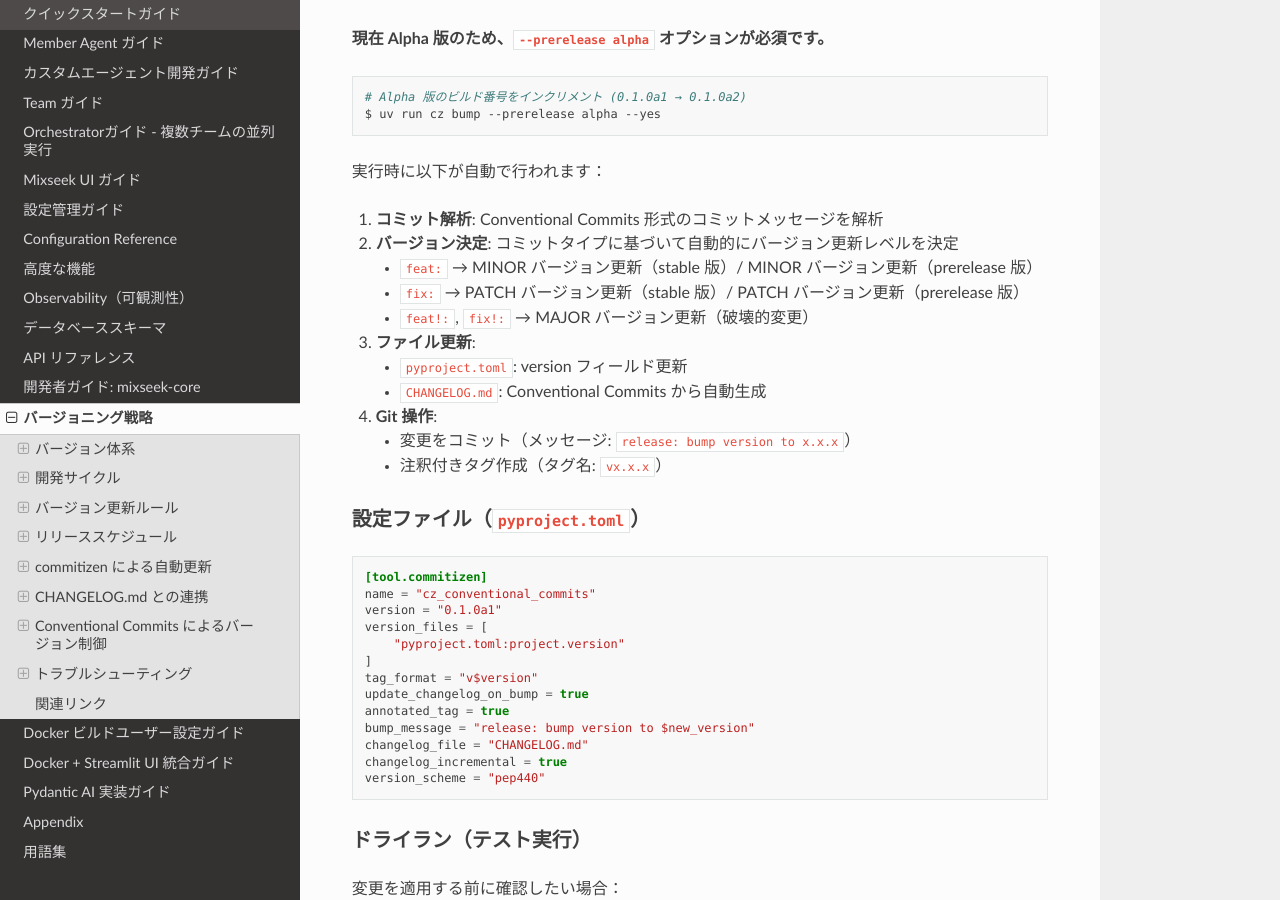
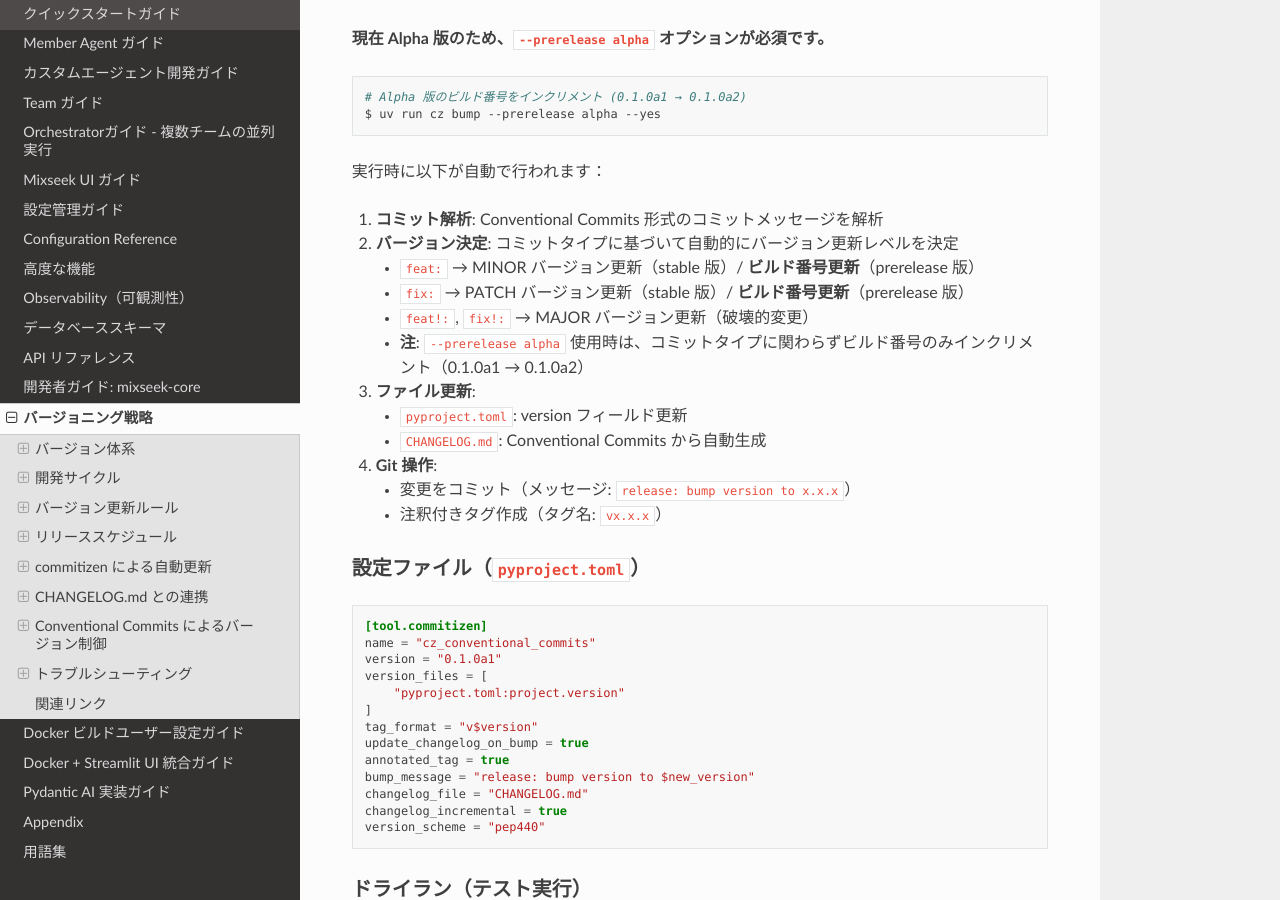
Before and after one commit to mixseek/mixseek-core, a Sphinx documentation site: the page built from docs/versioning.md, in a window 1280 px wide and 900 px high, scrolled down 4102 px. Built offline with Sphinx 7.4.7 and the Read the Docs theme 3.1.0, drawn with Linux system fonts in a browser that asks for light colours.

Commit message:
docs: clarify prerelease version bump behavior in versioning.md

```diff
--- a/docs/versioning.md
+++ b/docs/versioning.md
@@ -166,9 +166,10 @@ $ uv run cz bump --prerelease alpha --yes
 
 1. **コミット解析**: Conventional Commits 形式のコミットメッセージを解析
 2. **バージョン決定**: コミットタイプに基づいて自動的にバージョン更新レベルを決定
-   - `feat:` → MINOR バージョン更新（stable 版）/ MINOR バージョン更新（prerelease 版）
-   - `fix:` → PATCH バージョン更新（stable 版）/ PATCH バージョン更新（prerelease 版）
+   - `feat:` → MINOR バージョン更新（stable 版）/ **ビルド番号更新**（prerelease 版）
+   - `fix:` → PATCH バージョン更新（stable 版）/ **ビルド番号更新**（prerelease 版）
    - `feat!:`, `fix!:` → MAJOR バージョン更新（破壊的変更）
+   - **注**: `--prerelease alpha` 使用時は、コミットタイプに関わらずビルド番号のみインクリメント（0.1.0a1 → 0.1.0a2）
 3. **ファイル更新**:
    - `pyproject.toml`: version フィールド更新
    - `CHANGELOG.md`: Conventional Commits から自動生成
```
